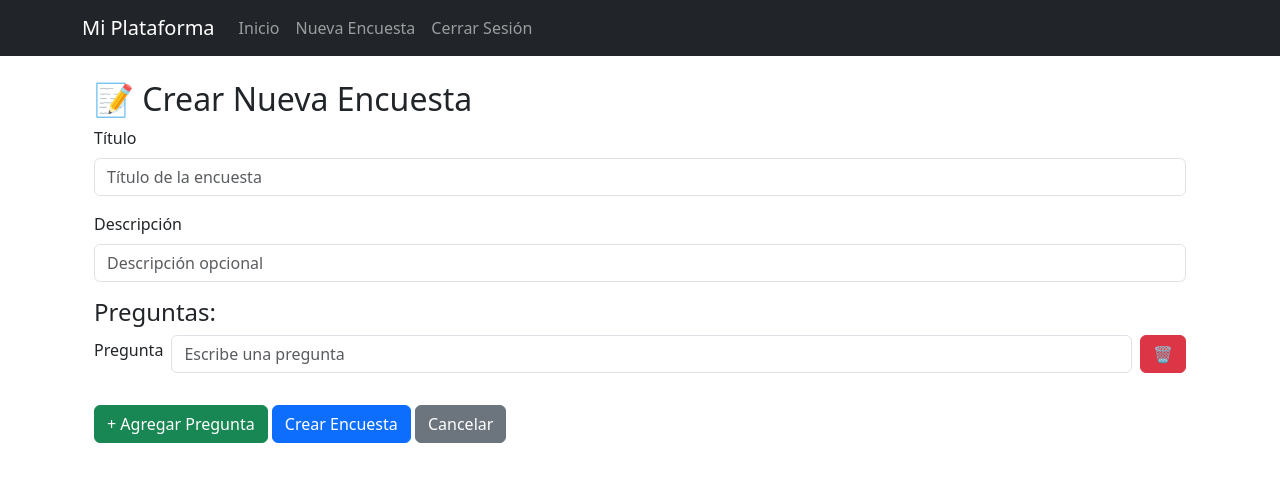
After one commit to DouglasAC/EncuestasFlask, a Flask app: page /crear_encuesta in a window 1280 px wide. The commit adds this page. Shown: the top 482 px of the page. Run offline with Flask 3, Linux system fonts and the light colour scheme; the visitor is signed in with stand-in values (Sample User, id 1); some libraries are stand-ins or nearby versions.

Commit message:
Agregar funcionalidad para crear encuestas con preguntas dinámicas

```diff
--- a/app/forms.py
+++ b/app/forms.py
@@ -1,5 +1,5 @@
 from flask_wtf import FlaskForm
-from wtforms import StringField, PasswordField, SubmitField, BooleanField
+from wtforms import StringField, PasswordField, SubmitField, BooleanField, FieldList, FormField
 from wtforms.validators import DataRequired, Email, EqualTo, Length
 
 class RegistrationForm(FlaskForm):
@@ -14,3 +14,12 @@ class LoginForm(FlaskForm):
     password = PasswordField('Contraseña', validators=[DataRequired()])
     remember = BooleanField('Recordarme')
     submit = SubmitField('Iniciar sesión')
+
+class PreguntaForm(FlaskForm):
+    texto = StringField('Pregunta', validators=[DataRequired(), Length(min=3, max=500)])
+
+class EncuestaForm(FlaskForm):
+    titulo = StringField('Título', validators=[DataRequired(), Length(min=3, max=200)])
+    descripcion = StringField('Descripción', validators=[Length(max=500)])
+    preguntas = FieldList(FormField(PreguntaForm), min_entries=1)
+    submit = SubmitField('Crear encuesta')
--- a/app/routes.py
+++ b/app/routes.py
@@ -1,8 +1,8 @@
 from flask import render_template, flash, redirect, url_for
 from app import app, db
-from app.models import Usuario, Encuesta
+from app.models import Usuario, Encuesta, Pregunta
 from flask_login import login_user, logout_user, login_required, current_user
-from app.forms import RegistrationForm, LoginForm
+from app.forms import RegistrationForm, LoginForm, EncuestaForm
 
 @app.route('/')
 def index():
@@ -63,3 +63,27 @@ def nueva_encuesta():
 @login_required
 def dashboard():
     pass
+
+@app.route('/crear_encuesta', methods=['GET', 'POST'])
+@login_required
+def crear_encuesta():
+    form = EncuestaForm()
+    if form.validate_on_submit():
+        encuesta = Encuesta(
+            titulo=form.titulo.data,
+            descripcion=form.descripcion.data,
+            usuario_id=current_user.id)
+        db.session.add(encuesta)
+        db.session.commit()
+
+        for pregunta_form in form.preguntas.data:
+            pregunta = Pregunta(texto=pregunta_form['texto'], encuesta_id=encuesta.id)
+            db.session.add(pregunta)
+
+        db.session.commit()
+
+        flash('✅ Encuesta creada exitosamente', 'success')
+        return redirect(url_for('index'))
+    else:
+        print(form.errors)
+    return render_template('crear_encuesta.html', form=form)
--- a/app/templates/base.html
+++ b/app/templates/base.html
@@ -23,6 +23,9 @@
                     </li>
                     {% if current_user.is_authenticated %}
                         <li class="nav-item">
+                            <a class="nav-link" href="{{ url_for('crear_encuesta') }}">Nueva Encuesta</a>
+                        </li>
+                        <li class="nav-item">
                             <a class="nav-link" href="{{ url_for('logout') }}">Cerrar Sesión</a>
                         </li>
                     {% else %}
--- /dev/null
+++ b/app/templates/crear_encuesta.html
@@ -0,0 +1,67 @@
+{% extends "base.html" %}
+
+{% block title %}Crear Encuesta{% endblock %}
+
+{% block content %}
+<div class="container mt-4">
+    <h2>📝 Crear Nueva Encuesta</h2>
+
+    <form method="POST">
+        {{ form.hidden_tag() }}
+
+        <div class="mb-3">
+            {{ form.titulo.label(class="form-label") }}
+            {{ form.titulo(class="form-control", placeholder="Título de la encuesta") }}
+        </div>
+
+        <div class="mb-3">
+            {{ form.descripcion.label(class="form-label") }}
+            {{ form.descripcion(class="form-control", placeholder="Descripción opcional") }}
+        </div>
+
+        <h4>Preguntas:</h4>
+        <div id="preguntas">
+            {% for subfield in form.preguntas %}
+                <div class="mb-3 pregunta d-flex align-items-center">
+                    {{ subfield.hidden_tag() }}  <!-- Agregar CSRF para cada subformulario -->
+                    {{ subfield.texto.label(class="form-label me-2") }}
+                    {{ subfield.texto(class="form-control", placeholder="Escribe una pregunta") }}
+                    <button type="button" class="btn btn-danger ms-2 remove-question">🗑️</button>
+                </div>
+            {% endfor %}
+        </div>
+
+        <button type="button" id="addPregunta" class="btn btn-success mt-3">+ Agregar Pregunta</button>
+
+        <button type="submit" class="btn btn-primary mt-3">Crear Encuesta</button>
+        <a href="{{ url_for('dashboard') }}" class="btn btn-secondary mt-3">Cancelar</a>
+    </form>
+</div>
+
+<script>
+    document.addEventListener("DOMContentLoaded", function () {
+        let preguntasDiv = document.getElementById("preguntas");
+        let addPreguntaBtn = document.getElementById("addPregunta");
+        let preguntaIndex = {{ form.preguntas | length }};  // Índice basado en la cantidad inicial de preguntas
+
+        // Agregar nueva pregunta dinámicamente
+        addPreguntaBtn.addEventListener("click", function () {
+            let preguntaHTML = `
+                <div class="mb-3 pregunta d-flex align-items-center">
+                    <input type="hidden" name="preguntas-${preguntaIndex}-csrf_token" value="${csrfToken}">
+                    <input class="form-control" type="text" name="preguntas-${preguntaIndex}-texto" id="preguntas-${preguntaIndex}-texto" placeholder="Escribe una pregunta">
+                    <button type="button" class="btn btn-danger ms-2 remove-question">🗑️</button>
+                </div>`;
+            preguntasDiv.insertAdjacentHTML('beforeend', preguntaHTML);
+            preguntaIndex++;
+        });
+
+        // Delegar evento para eliminar preguntas dinámicamente
+        preguntasDiv.addEventListener("click", function (event) {
+            if (event.target.classList.contains("remove-question")) {
+                event.target.parentElement.remove();
+            }
+        });
+    });
+</script>
+{% endblock %}
```
